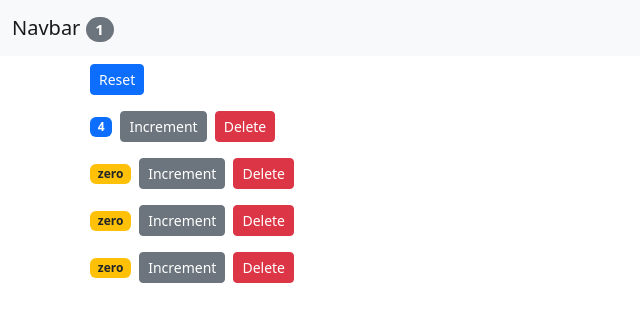
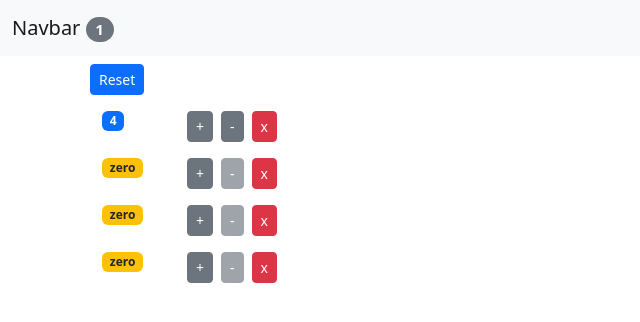
Before and after one commit to amexabee/counter-app, a React (Create React App) app: page / in a window 1280 px wide. Shown: the top 322 px of the page, without its empty margins (0-640 px from the left). Built offline with nearby package versions, Linux system fonts and the light colour scheme.

Commit message:
Add decrement

```diff
--- a/src/App.js
+++ b/src/App.js
@@ -26,6 +26,14 @@
     this.setState({ counters });
   };
 
+  handleDecrement = (counter) => {
+    const counters = [...this.state.counters];
+    const index = counters.indexOf(counter);
+    counters[index] = { ...counter };
+    counters[index].value--;
+    this.setState({ counters });
+  };
+
   handleReset = () => {
     const counters = this.state.counters.map((c) => {
       c.value = 0;
@@ -45,6 +53,7 @@
             onReset={this.handleReset}
             onDelete={this.handleDelete}
             onIncrement={this.handleIncrement}
+            onDecrement={this.handleDecrement}
           />
         </main>
       </>
--- a/src/components/counter.jsx
+++ b/src/components/counter.jsx
@@ -3,20 +3,31 @@
 class Counter extends Component {
   render() {
     return (
-      <div>
+      <div class="row">
+        <div class="col-1">
           <span className={this.getBadgeClasses()}>{this.formatCount()}</span>
+        </div>
+        <div class="col">
           <button
             onClick={() => this.props.onIncrement(this.props.counter)}
             className="btn btn-secondary btn-sm"
           >
-          Increment
+            +
+          </button>
+          <button
+            onClick={() => this.props.onDecrement(this.props.counter)}
+            className="btn btn-secondary btn-sm m-2"
+            disabled={this.props.counter.value ? false : true}
+          >
+            -
           </button>
           <button
             onClick={() => this.props.onDelete(this.props.counter.id)}
-          className="btn btn-danger btn-sm m-2"
+            className="btn btn-danger btn-sm"
           >
-          Delete
+            x
           </button>
+        </div>
       </div>
     );
   }
--- a/src/components/counters.jsx
+++ b/src/components/counters.jsx
@@ -3,20 +3,24 @@
 
 class Counters extends Component {
   render() {
-    const { counters, onReset, onDelete, onIncrement } = this.props;
+    const { counters, onReset, onDelete, onIncrement, onDecrement } =
+      this.props;
     return (
       <div>
         <button onClick={onReset} className="btn btn-primary btn-sm m-2">
           Reset
         </button>
+        <div class="container">
           {counters.map((counter) => (
             <Counter
               key={counter.id}
               counter={counter}
               onDelete={onDelete}
               onIncrement={onIncrement}
+              onDecrement={onDecrement}
             />
           ))}
+        </div>
       </div>
     );
   }
```
Lines whose indentation alone changed are shown as unchanged.
